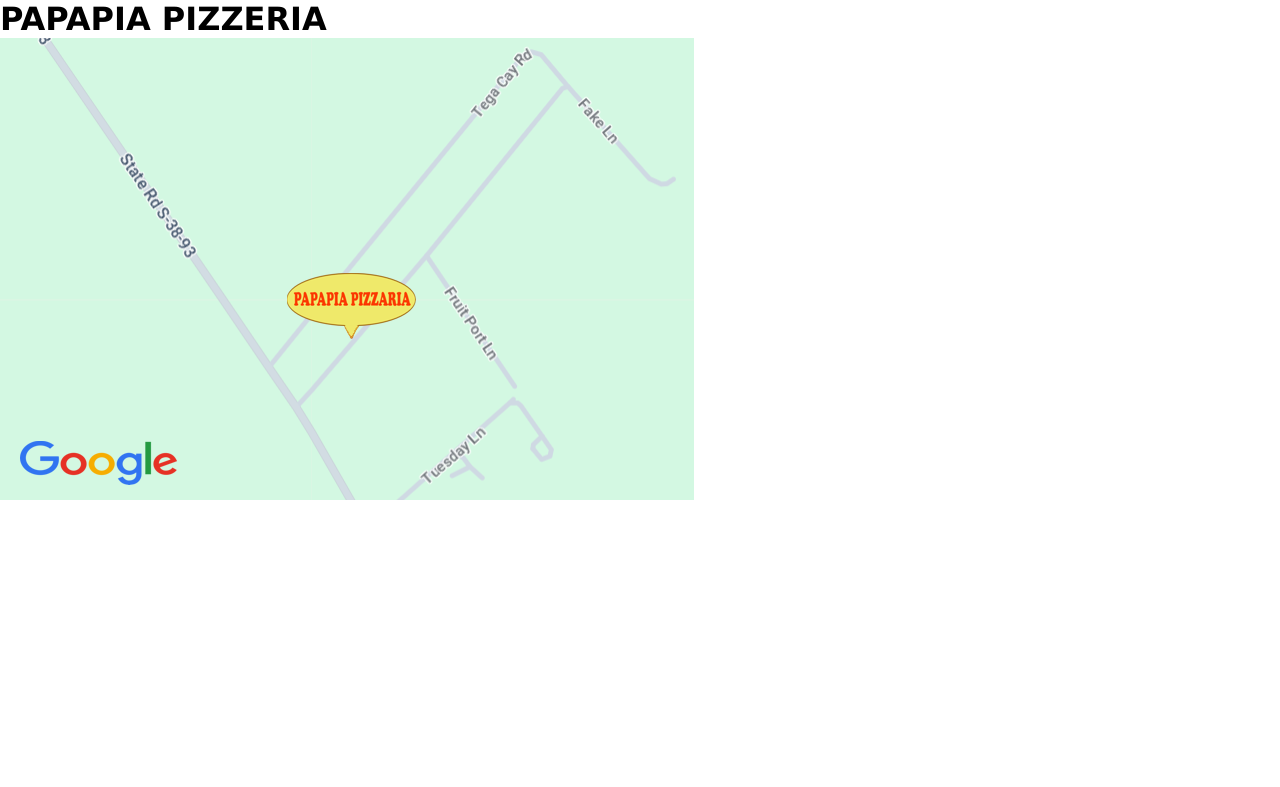
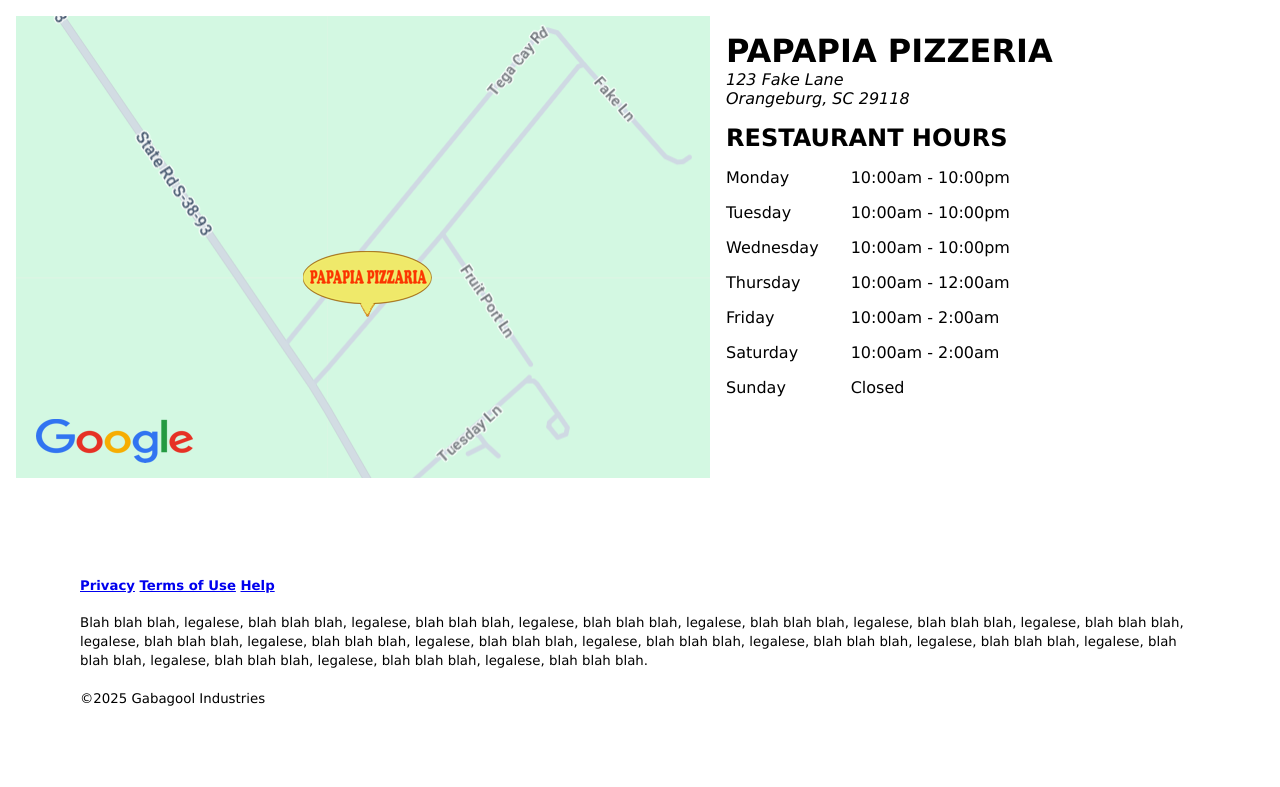
Before and after one commit to memdinhogenbirk/memdinhogenbirk-COMP1002-25F-11075-25F-real, a PHP site: page / in a window 1280 px wide. Shown: the part 61-848 px from the top of the page. Before the commit the page ends 561 px from the top, so only its background shows below. Run offline with PHP 8.4, Linux system fonts and the light colour scheme.

Commit message:
footer prototype, +mainpage largely done

```diff
--- a/assignment-1/css/styles.css
+++ b/assignment-1/css/styles.css
@@ -182,3 +182,27 @@ header {
 .sizes label{
 	padding-right: 2rem;
 }
+.homepage{
+	display: flex;
+	align-items: top;
+	padding: 1rem;
+}
+.address{
+	padding: 1rem;
+}
+.storehours{
+	margin-bottom: 1rem;
+	margin-left: 1rem;
+}
+.hours{
+	display: flex;
+	align-items: top;
+}
+.hours ul li{
+	padding-top: 1rem;
+	padding-right: 2rem;
+}
+footer{
+	display: block;
+	padding: 5rem;
+}
--- a/assignment-1/index.html
+++ b/assignment-1/index.html
@@ -39,11 +39,48 @@
         </header>
         <main>
            <!--https://maps.app.goo.gl/aUVSdrGGXE5nE8Jy6-->
-           <h1><strong>PAPAPIA PIZZERIA</strong></h1>
-           <a href="https://maps.app.goo.gl/aUVSdrGGXE5nE8Jy6" target="blank"> <img src="images/addressimage.png" alt="Restaurant Location"/></a>
+            <div class="homepage">
+                <a href="https://maps.app.goo.gl/aUVSdrGGXE5nE8Jy6" target="blank"> <img src="images/addressimage.png" alt="Restaurant Location"/></a>
+                <div>
+                    <div class="address">
+                        <h1><strong>PAPAPIA PIZZERIA</strong></h1>
+                        <address>123 Fake Lane<br>Orangeburg, SC 29118</address>
+                    </div>
+                    <div class="storehours">
+                        <h2><strong>RESTAURANT HOURS</strong></h2>
+                            <div class="hours">
+                            <ul>
+                                <li>Monday</li>
+                                <li>Tuesday</li>
+                                <li>Wednesday</li>
+                                <li>Thursday</li>
+                                <li>Friday</li>
+                                <li>Saturday</li>
+                                <li>Sunday</li>
+                            </ul>
+                            <ul>
+                                <li>10:00am - 10:00pm</li>
+                                <li>10:00am - 10:00pm</li>
+                                <li>10:00am - 10:00pm</li>
+                                <li>10:00am - 12:00am</li>
+                                <li>10:00am - 2:00am</li>
+                                <li>10:00am - 2:00am</li>
+                                <li>Closed</li>
+                            </ul>
+                            </div>
+                        </div>
+                    </div>
+                </div>
+            </div>
         </main>
         <footer>
-
+            <h5><a href="info.html">Privacy</a> <a href="info.html">Terms of Use</a> <a href="info.html">Help</a></h5>
+            <p>
+                <small><br>Blah blah blah, legalese, blah blah blah, legalese, blah blah blah, legalese, blah blah blah, legalese, blah blah blah, legalese, blah blah blah, legalese, blah blah blah, legalese, blah blah blah, legalese, blah blah blah, legalese, blah blah blah, legalese, blah blah blah, legalese, blah blah blah, legalese, blah blah blah, legalese, blah blah blah, legalese, blah blah blah, legalese, blah blah blah, legalese, blah blah blah.</small>
+            </p>
+            <p>
+                <br><small>©2025 Gabagool Industries</small>
+            </p>
         </footer>
     </body>
 </html>
--- /dev/null
+++ b/assignment-1/info.html
@@ -0,0 +1 @@
+<p>filler</p>
```
